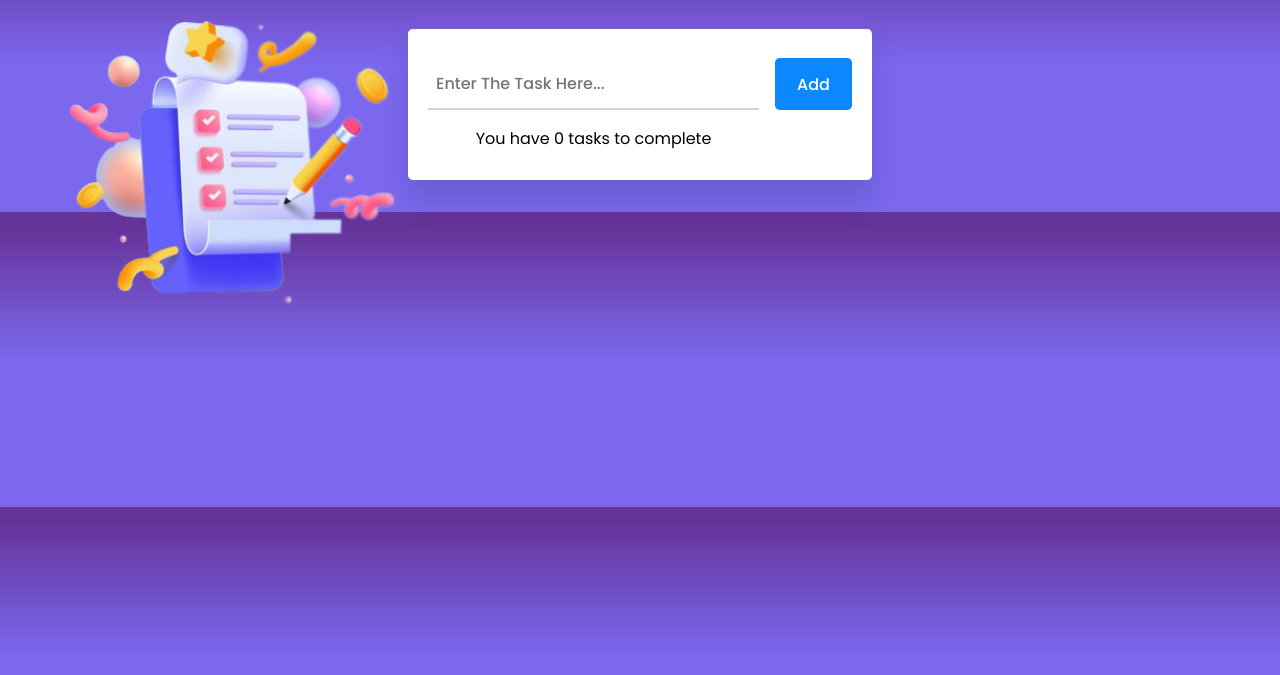
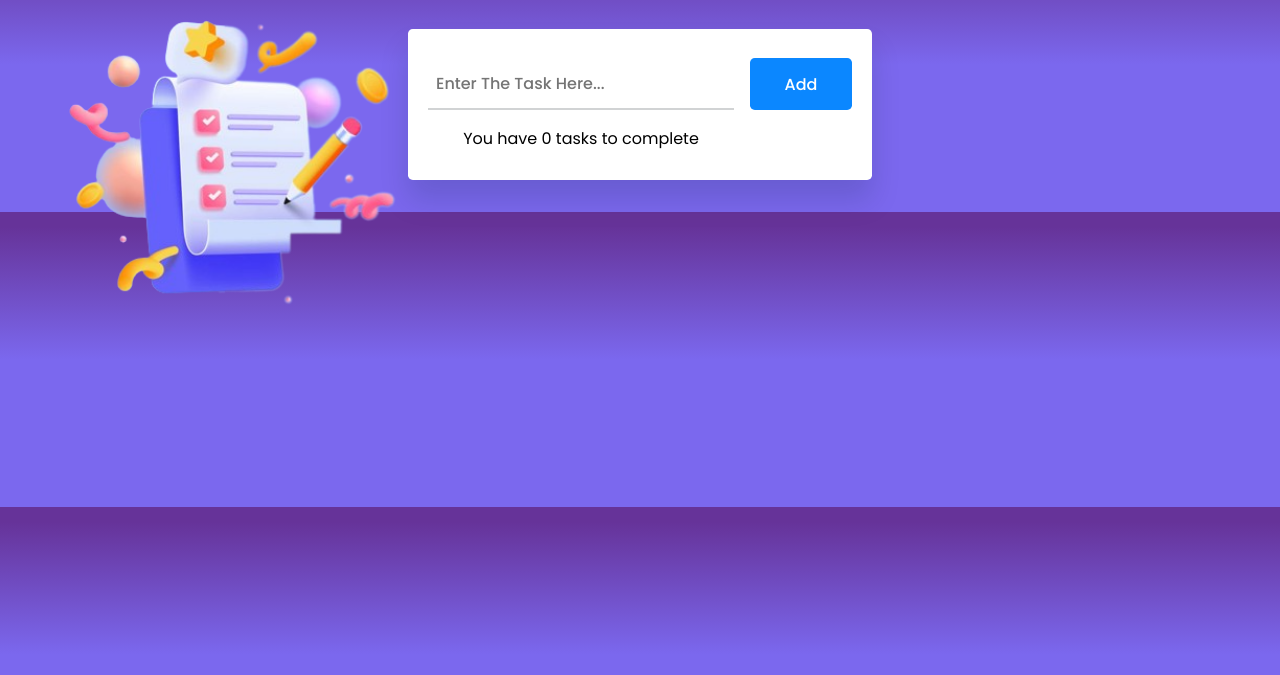
Before and after one commit to SamuelOshin/TodoApp, a plain HTML site: page index.html in a window 1280 px wide. Shown: the part 83-758 px from the top of the page. Drawn offline with Linux system fonts and the light colour scheme.

Commit message:
Added width and margin to the new task input

```diff
--- a/style.css
+++ b/style.css
@@ -90,6 +90,8 @@
     padding: 0.8em 0.5em;
     color: #111111;
     font-weight: 500;
+    width: 100%;
+    margin: 0;
   }
   #new-task input:focus {
     outline: none;
@@ -211,7 +213,7 @@
 }
 
 
-@media (max-width: 320px) {
+@media (max-width: 480px) {
   #new-task {
     padding: 1.2em 1em;
   }
```
